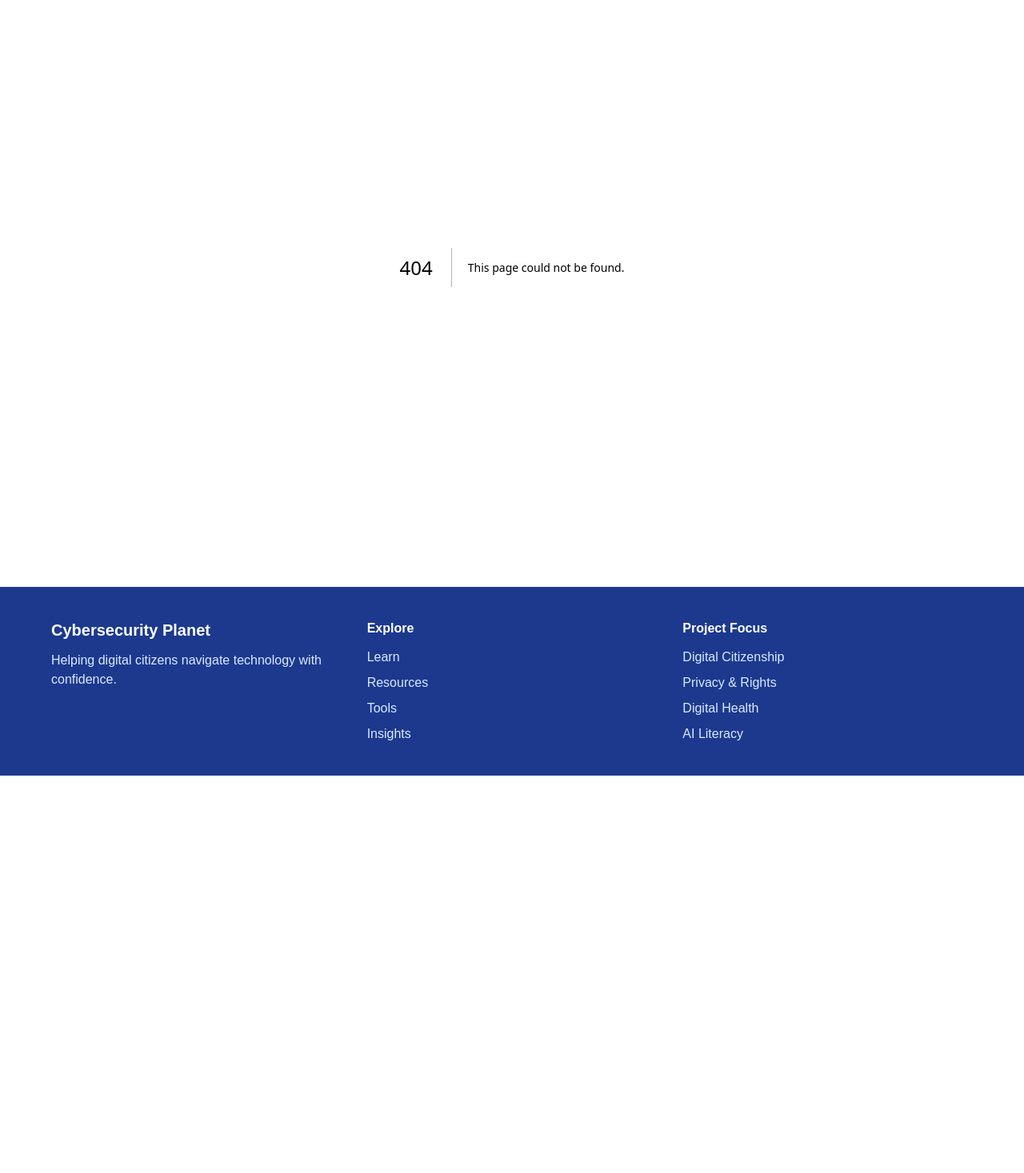
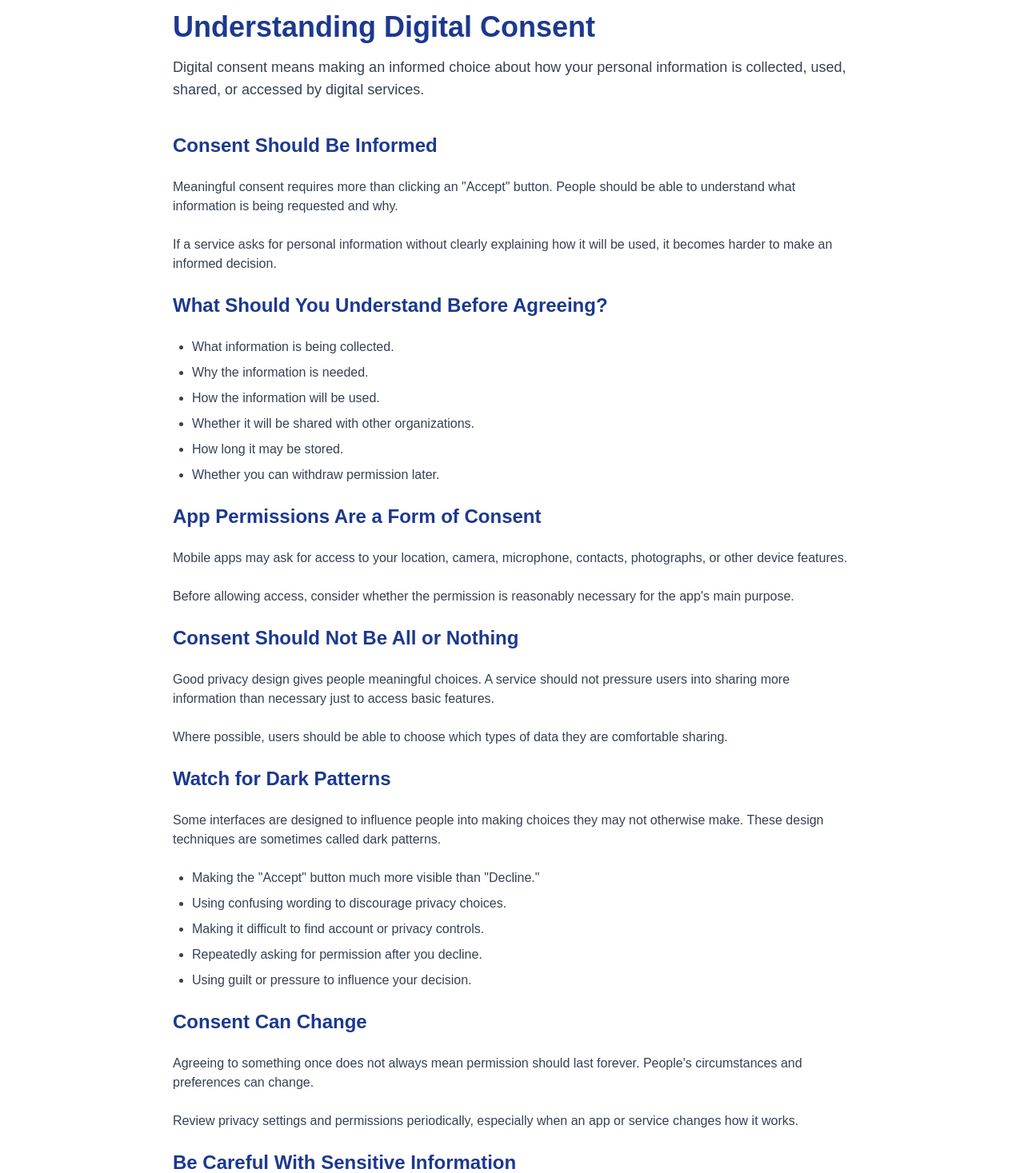
Before and after one commit to Black-widow-codes/Cybersecurity-Planet, a Next.js app: page /learn/privacy-rights/understanding-digital-consent in a window 1280 px wide. Before the commit this address had no page. Shown: the part 143-1610 px from the top of the page at 80% size. Before the commit the page ends 1113 px from the top, so only its background shows below. Built offline with nearby package versions, Linux system fonts and the light colour scheme.

Commit message:
Add digital consent privacy article

```diff
--- a/src/app/learn/privacy-rights/page.tsx
+++ b/src/app/learn/privacy-rights/page.tsx
@@ -38,6 +38,12 @@ export default function PrivacyRightsPage() {
         description:
           "Learn what personal data is, how digital services collect it, and how to reduce unnecessary exposure.",
         link: "/learn/privacy-rights/what-is-personal-data",
+      },
+      {
+        title: "Understanding Digital Consent",
+        description:
+          "Learn what meaningful consent looks like when apps, websites, and online services collect or use personal information.",
+        link: "/learn/privacy-rights/understanding-digital-consent",
       },
     ];
 
--- /dev/null
+++ b/src/app/learn/privacy-rights/understanding-digital-consent/page.tsx
@@ -0,0 +1,189 @@
+import Link from "next/link";
+
+export const metadata = {
+  title: "Understanding Digital Consent | Cybersecurity Planet",
+  description:
+    "Learn what meaningful digital consent looks like when apps, websites, and online services collect or use personal information.",
+};
+
+export default function UnderstandingDigitalConsentPage() {
+  return (
+    <main className="max-w-4xl mx-auto px-6 py-20">
+      <h1 className="text-4xl font-bold text-blue-900">
+        Understanding Digital Consent
+      </h1>
+
+      <p className="mt-4 text-lg text-gray-700">
+        Digital consent means making an informed choice about how your personal
+        information is collected, used, shared, or accessed by digital
+        services.
+      </p>
+
+      <section className="mt-10 space-y-6 text-gray-700">
+        <h2 className="text-2xl font-bold text-blue-900">
+          Consent Should Be Informed
+        </h2>
+
+        <p>
+          Meaningful consent requires more than clicking an "Accept" button.
+          People should be able to understand what information is being
+          requested and why.
+        </p>
+
+        <p>
+          If a service asks for personal information without clearly explaining
+          how it will be used, it becomes harder to make an informed decision.
+        </p>
+
+        <h2 className="text-2xl font-bold text-blue-900">
+          What Should You Understand Before Agreeing?
+        </h2>
+
+        <ul className="list-disc space-y-2 pl-6">
+          <li>What information is being collected.</li>
+          <li>Why the information is needed.</li>
+          <li>How the information will be used.</li>
+          <li>Whether it will be shared with other organizations.</li>
+          <li>How long it may be stored.</li>
+          <li>Whether you can withdraw permission later.</li>
+        </ul>
+
+        <h2 className="text-2xl font-bold text-blue-900">
+          App Permissions Are a Form of Consent
+        </h2>
+
+        <p>
+          Mobile apps may ask for access to your location, camera, microphone,
+          contacts, photographs, or other device features.
+        </p>
+
+        <p>
+          Before allowing access, consider whether the permission is reasonably
+          necessary for the app's main purpose.
+        </p>
+
+        <h2 className="text-2xl font-bold text-blue-900">
+          Consent Should Not Be All or Nothing
+        </h2>
+
+        <p>
+          Good privacy design gives people meaningful choices. A service should
+          not pressure users into sharing more information than necessary just
+          to access basic features.
+        </p>
+
+        <p>
+          Where possible, users should be able to choose which types of data
+          they are comfortable sharing.
+        </p>
+
+        <h2 className="text-2xl font-bold text-blue-900">
+          Watch for Dark Patterns
+        </h2>
+
+        <p>
+          Some interfaces are designed to influence people into making choices
+          they may not otherwise make. These design techniques are sometimes
+          called dark patterns.
+        </p>
+
+        <ul className="list-disc space-y-2 pl-6">
+          <li>Making the "Accept" button much more visible than "Decline."</li>
+          <li>Using confusing wording to discourage privacy choices.</li>
+          <li>Making it difficult to find account or privacy controls.</li>
+          <li>Repeatedly asking for permission after you decline.</li>
+          <li>Using guilt or pressure to influence your decision.</li>
+        </ul>
+
+        <h2 className="text-2xl font-bold text-blue-900">
+          Consent Can Change
+        </h2>
+
+        <p>
+          Agreeing to something once does not always mean permission should last
+          forever. People's circumstances and preferences can change.
+        </p>
+
+        <p>
+          Review privacy settings and permissions periodically, especially when
+          an app or service changes how it works.
+        </p>
+
+        <h2 className="text-2xl font-bold text-blue-900">
+          Be Careful With Sensitive Information
+        </h2>
+
+        <p>
+          Consent is especially important when a service collects sensitive
+          information such as health data, financial information, precise
+          location, biometric data, or identity documents.
+        </p>
+
+        <p>
+          Before sharing sensitive information, make sure you understand why it
+          is needed and how it will be protected.
+        </p>
+
+        <h2 className="text-2xl font-bold text-blue-900">
+          Consent and AI Tools
+        </h2>
+
+        <p>
+          AI tools may process text, images, documents, recordings, or other
+          information that users upload.
+        </p>
+
+        <p>
+          Avoid uploading another person's private information without their
+          permission, and be cautious with your own sensitive information when
+          you do not understand how the service handles data.
+        </p>
+
+        <h2 className="text-2xl font-bold text-blue-900">
+          Questions to Ask Before You Agree
+        </h2>
+
+        <ul className="list-disc space-y-2 pl-6">
+          <li>Do I understand what I am agreeing to?</li>
+          <li>Is this information necessary for the service?</li>
+          <li>Can I limit the information I share?</li>
+          <li>Can I change my decision later?</li>
+          <li>Who else may receive this information?</li>
+          <li>What could happen if the information were exposed or misused?</li>
+        </ul>
+
+        <h2 className="text-2xl font-bold text-blue-900">
+          What You Can Do
+        </h2>
+
+        <ul className="list-disc space-y-2 pl-6">
+          <li>Read permission requests before accepting them.</li>
+          <li>Decline access that is not reasonably necessary.</li>
+          <li>Review app and browser permissions regularly.</li>
+          <li>Use privacy settings to reduce unnecessary data sharing.</li>
+          <li>Be cautious with sensitive information.</li>
+          <li>Revisit consent choices when services change.</li>
+        </ul>
+
+        <div className="rounded-xl border bg-gray-50 p-6">
+          <h3 className="text-xl font-bold text-blue-900">
+            Review Your Privacy Choices
+          </h3>
+
+          <p className="mt-2">
+            Use the Privacy Checkup to review common habits involving app
+            permissions, account settings, personal information, and privacy
+            choices.
+          </p>
+
+          <Link
+            href="/tools/privacy-checkup"
+            className="mt-4 inline-block rounded-lg bg-cyan-600 px-5 py-3 font-semibold text-white hover:bg-cyan-700"
+          >
+            Open Privacy Checkup
+          </Link>
+        </div>
+      </section>
+    </main>
+  );
+}
```
